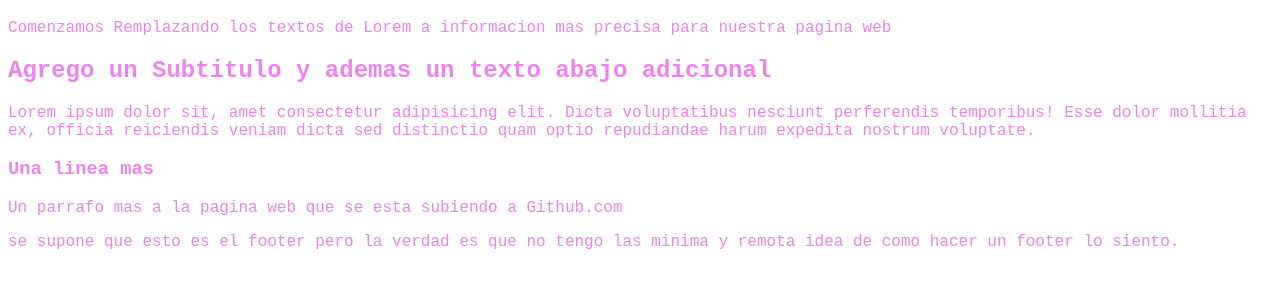
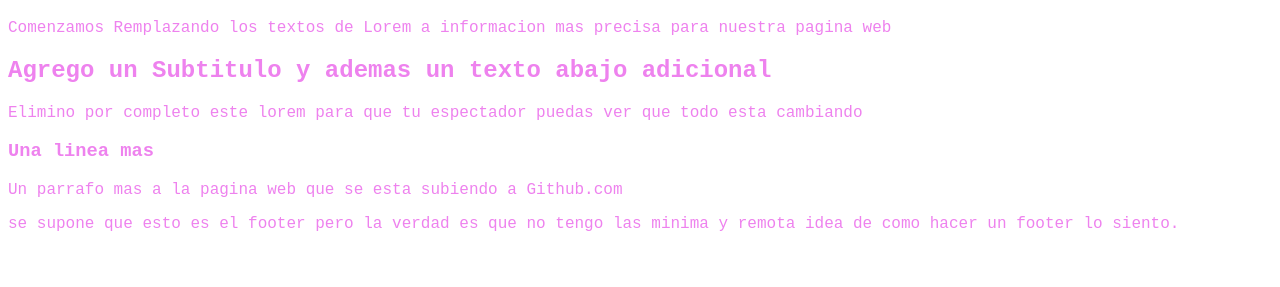
Before and after one commit to gabriellrios03/Blog, a plain HTML site: page index.html in a window 1280 px wide. Shown: the part 61-348 px from the top of the page. Drawn offline with Linux system fonts and the light colour scheme.

Commit message:
Elimino lorem inncesario en la pagina

```diff
--- a/index.html
+++ b/index.html
@@ -12,7 +12,7 @@
     <p>Comenzamos Remplazando los textos de Lorem a informacion mas precisa para nuestra pagina web</p>
 
     <h2>Agrego un Subtitulo y ademas un texto abajo adicional</h2>
-    <p>Lorem ipsum dolor sit, amet consectetur adipisicing elit. Dicta voluptatibus nesciunt perferendis temporibus! Esse dolor mollitia ex, officia reiciendis veniam dicta sed distinctio quam optio repudiandae harum expedita nostrum voluptate.</p>
+    <p>Elimino por completo este lorem para que tu espectador puedas ver que todo esta cambiando</p>
 
     <h3>Una linea mas</h3>
     <p>Un parrafo mas a la pagina web que se esta subiendo a Github.com</p>
```
